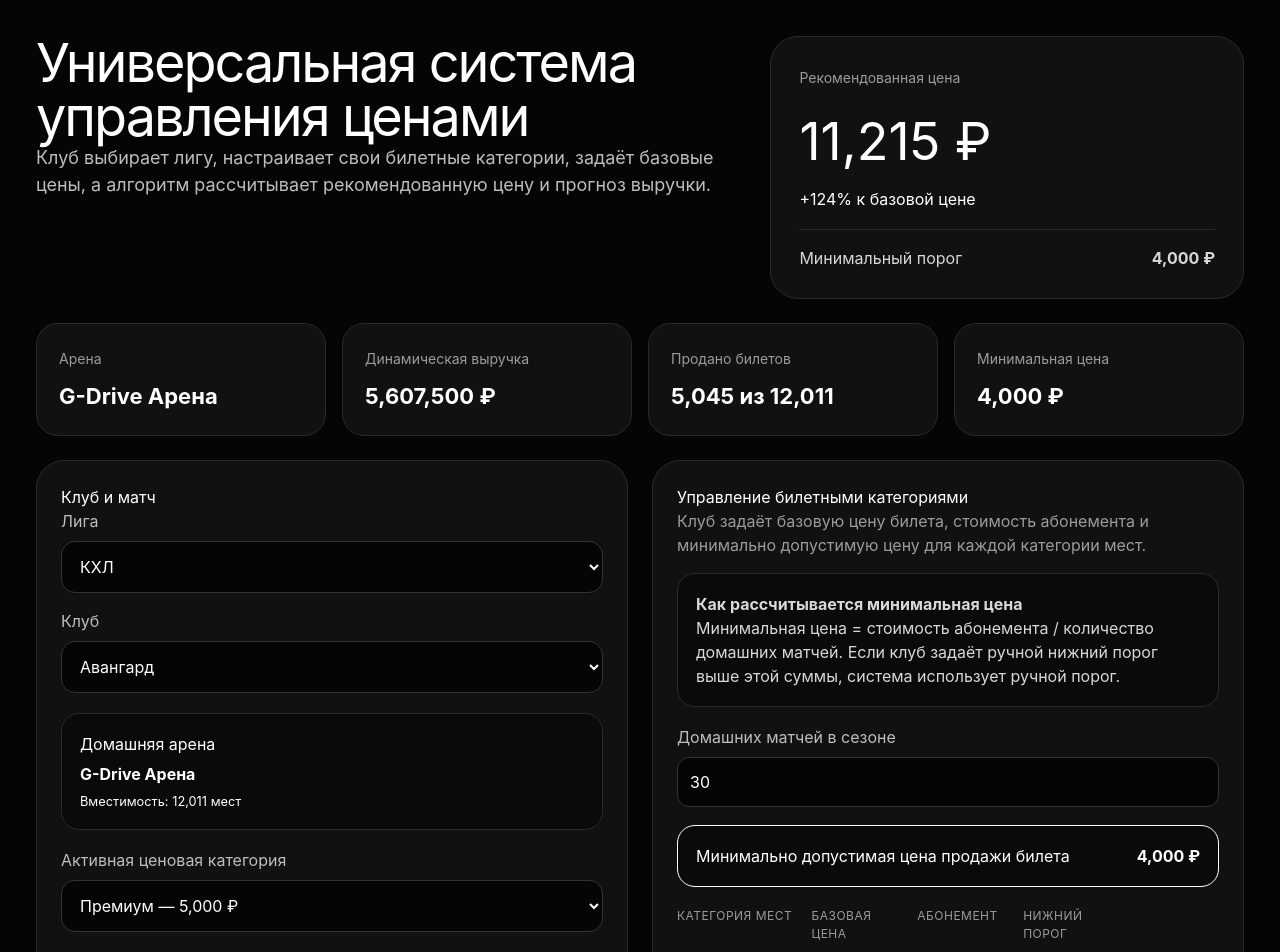
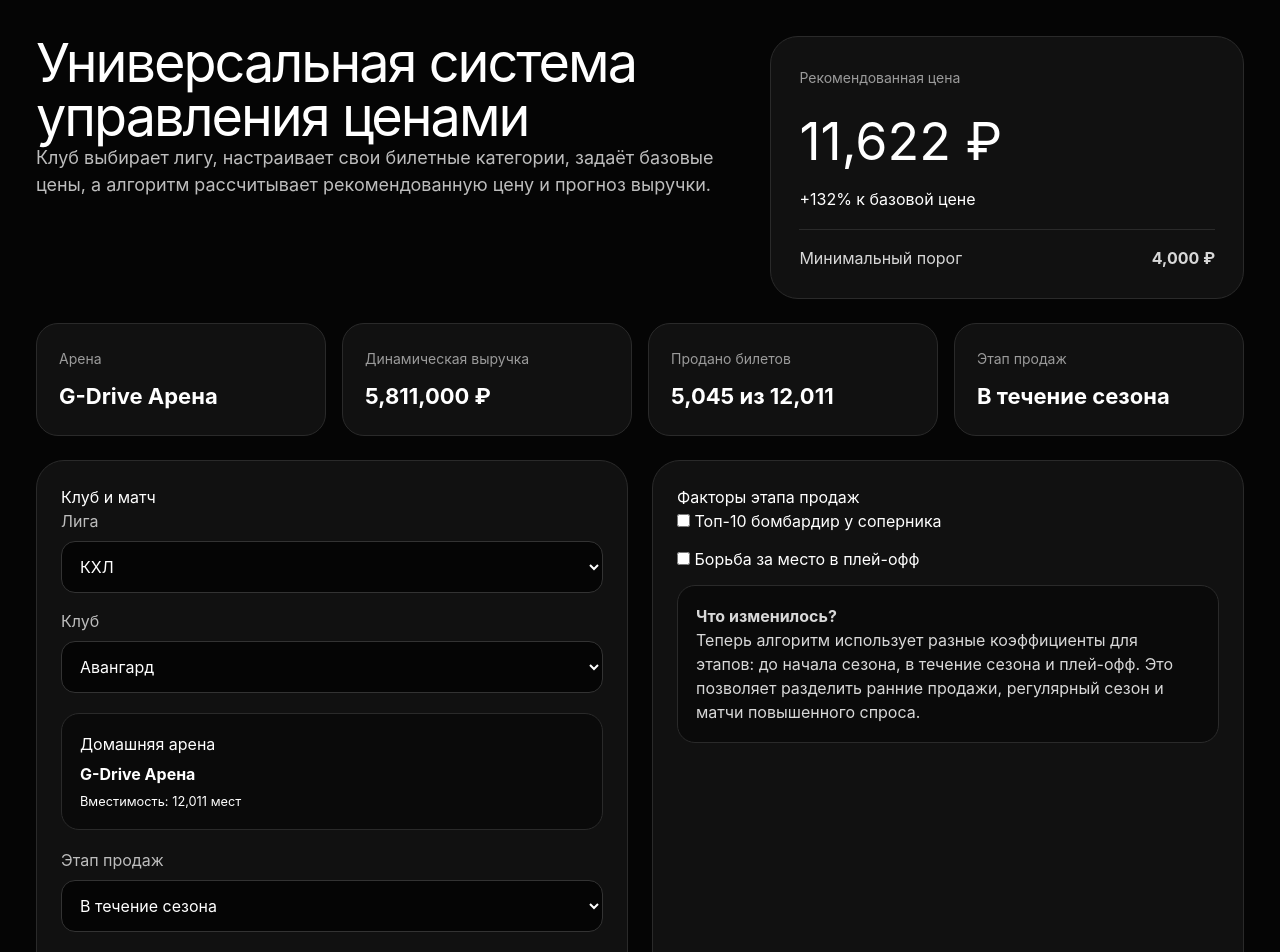
Before and after one commit to zhxvzh9vs2-arch/pricing-demo, a Next.js app: page / in a window 1280 px wide. Shown: the top 952 px of the page. Built offline with nearby package versions, Linux system fonts and the light colour scheme.

Commit message:
Update page.tsx

```diff
--- a/app/page.tsx
+++ b/app/page.tsx
@@ -95,6 +95,13 @@ export default function Home() {
     клубыПоЛигам[лига].find((item) => item.name === клуб) ||
     клубыПоЛигам[лига][0];
 
+  const [этапПродаж, setЭтапПродаж] = useState("В течение сезона");
+  const [раундПлейофф, setРаундПлейофф] = useState("Первый раунд");
+  const [счетВСерии, setСчетВСерии] = useState("Равный счёт");
+  const [решающаяИгра, setРешающаяИгра] = useState(false);
+  const [топ10БомбардирСоперника, setТоп10БомбардирСоперника] = useState(false);
+  const [борьбаЗаПлейофф, setБорьбаЗаПлейофф] = useState(false);
+
   const [матчейВДомашнемСезоне, setМатчейВДомашнемСезоне] = useState(30);
 
   const [категорииЦен, setКатегорииЦен] = useState<КатегорияЦены[]>([
@@ -161,37 +168,105 @@ export default function Home() {
       коэффициенты.push({ name, coef });
     };
 
+    добавить("Этап продаж", этапПродаж === "Плей-офф" ? 1.15 : этапПродаж === "До начала сезона" ? 0.98 : 1);
+
     if (категорияМатча === 1) добавить("Категория матча: топ", 1.75);
     if (категорияМатча === 2) добавить("Категория матча: средняя", 1.35);
     if (категорияМатча === 3) добавить("Категория матча: базовая", 1);
 
-    добавить("День недели", выходнойДень ? 1.1 : 0.95);
-    добавить("Время матча", удобноеВремя ? 1.05 : 0.95);
+    if (этапПродаж === "До начала сезона") {
+      добавить("День недели", выходнойДень ? 1.1 : 0.9);
+      добавить("Время матча", удобноеВремя ? 1 : 0.9);
 
       if (лига === "КХЛ" && естьЗвезда) {
-      добавить("Звезда в составе соперника", 1.1);
+        добавить("Звезда лиги у соперника", 1.1);
       }
 
-    if (дерби) добавить("Дерби / принципиальный матч", 1.15);
+      if (продано >= 30 || днейДоМатча <= 21) {
+        добавить("Ранний спрос: 3 недели / более 30%", 1.1);
+      } else {
+        добавить("Ранний спрос ниже 30%", 0.9);
+      }
 
-    if (местоКоманды <= 3) добавить("Высокое место клуба", 1.12);
-    else if (местоКоманды <= 8) добавить("Среднее место клуба", 1.04);
-    else добавить("Низкое место клуба", 0.95);
+      if (продано >= 40 || днейДоМатча <= 14) {
+        добавить("Ранний спрос: 2 недели / более 40%", 1.1);
+      } else {
+        добавить("Спрос за 2 недели ниже 40%", 0.9);
+      }
+    }
 
-    if (местоСоперника <= 3) добавить("Сильный соперник", 1.12);
-    else if (местоСоперника <= 8) добавить("Средний соперник", 1.04);
-    else добавить("Слабый соперник", 0.96);
+    if (этапПродаж === "В течение сезона") {
+      добавить("День недели", выходнойДень ? 1.1 : 1);
+      добавить("Время матча", удобноеВремя ? 1 : 0.95);
 
-    if (победнаяСерия >= 3) добавить("Победная серия", 1.1);
-    if (победнаяСерия === 0) добавить("Нет победной серии", 0.97);
+      if (местоКоманды <= 4) добавить("Положение клуба: топ-4", 1.15);
+      else if (местоКоманды <= 8) добавить("Положение клуба: 4–8 место", 1.1);
+      else if (местоКоманды <= 10) добавить("Положение клуба: 9–10 место", 1.05);
+      else добавить("Положение клуба: 11–12 место", 1);
 
-    if (продано > 30) добавить("Продано более 30%", 1.08);
-    if (продано > 50) добавить("Продано более 50%", 1.12);
-    if (продано > 70) добавить("Продано более 70%", 1.18);
-    if (продано > 85) добавить("Дефицит билетов", 1.22);
+      if (местоСоперника <= 4) добавить("Положение соперника: топ-4", 1.15);
+      else if (местоСоперника <= 8) добавить("Положение соперника: 4–8 место", 1.1);
+      else if (местоСоперника <= 10) добавить("Положение соперника: 9–10 место", 1.05);
+      else добавить("Положение соперника: 11–12 место", 1);
 
-    if (днейДоМатча < 7) добавить("Менее 7 дней до матча", 1.08);
-    if (днейДоМатча < 2) добавить("Менее 2 дней до матча", 1.15);
+      if (топ10БомбардирСоперника) {
+        добавить("Топ-10 бомбардир у соперника", 1.05);
+      }
+
+      if (борьбаЗаПлейофф) {
+        добавить("Борьба за место в плей-офф", 1.1);
+      }
+
+      if (победнаяСерия >= 3) добавить("Серия: 3+ победы подряд", 1.15);
+      else if (победнаяСерия === 2) добавить("Серия: 2 победы подряд", 1.1);
+      else if (победнаяСерия === 1) добавить("Серия: 1 победа", 1.05);
+      else if (победнаяСерия === 0) добавить("Серия: без побед", 1);
+      else добавить("Поражение", 0.9);
+
+      if (дерби) добавить("Дерби / принципиальный матч", 1.1);
+
+      if (днейДоМатча <= 7) {
+        добавить("Продажи за 7 дней до матча", продано >= 50 ? 1.1 : 0.95);
+      }
+
+      if (днейДоМатча <= 3) {
+        добавить("Продажи за 3 дня до матча", продано >= 65 ? 1.1 : 0.95);
+      }
+
+      if (днейДоМатча <= 0) {
+        добавить("Продажи в день матча", продано >= 80 ? 1.1 : 1);
+      }
+    }
+
+    if (этапПродаж === "Плей-офф") {
+      добавить("День недели в плей-офф", выходнойДень ? 1.1 : 1);
+
+      if (местоСоперника <= 2) добавить("Соперник: 1–2 место в конференции", 1.2);
+      else if (местоСоперника <= 4) добавить("Соперник: 3–4 место в конференции", 1.1);
+      else добавить("Соперник: 5–8 место в конференции", 1);
+
+      if (раундПлейофф === "Первый раунд") добавить("Раунд плей-офф: первый раунд", 1);
+      if (раундПлейофф === "Второй раунд") добавить("Раунд плей-офф: второй раунд", 1.1);
+      if (раундПлейофф === "Финал конференции") добавить("Раунд плей-офф: финал конференции", 1.2);
+      if (раундПлейофф === "Финал Кубка Гагарина") добавить("Раунд плей-офф: финал Кубка Гагарина", 1.5);
+
+      if (счетВСерии === "Ведём 1–2 матча") добавить("Счёт в серии: преимущество", 1.1);
+      if (счетВСерии === "Ведём 3 матча") добавить("Счёт в серии: близко к победе", 1.2);
+      if (счетВСерии === "Равный счёт") добавить("Счёт в серии: равный", 1);
+      if (счетВСерии === "Проигрываем 1 матч") добавить("Счёт в серии: проигрываем 1 матч", 1.1);
+      if (счетВСерии === "Проигрываем 2 матча") добавить("Счёт в серии: проигрываем 2 матча", 0.8);
+      if (счетВСерии === "Проигрываем 3 матча") добавить("Счёт в серии: проигрываем 3 матча", 0.6);
+
+      if (решающаяИгра) добавить("Решающая игра серии", 1.1);
+
+      if (днейДоМатча <= 1) {
+        добавить("Продажи за 1 день до матча", продано >= 50 ? 1.1 : 0.9);
+      }
+
+      if (днейДоМатча <= 0) {
+        добавить("Продажи в день матча", продано >= 80 ? 1.3 : 1);
+      }
+    }
 
     const рассчитаннаяЦена = Math.round(цена);
 
@@ -232,6 +307,10 @@ export default function Home() {
       причина =
         "Расчётная цена ниже экономики абонемента или ручного лимита клуба";
       действие = "Использовать минимально допустимую цену";
+    } else if (этапПродаж === "Плей-офф") {
+      рекомендация = "Использовать плей-офф коэффициенты";
+      причина = "Матчи плей-офф имеют повышенный спрос и дефицитность билетов";
+      действие = "Повышать цену осторожно, особенно при высоком спросе";
     } else if (продано > 75 && днейДоМатча < 7) {
       рекомендация = "Повысить цену на 12–18%";
       причина = "Высокий спрос, близкая дата матча и риск sold out";
@@ -274,6 +353,12 @@ export default function Home() {
   }, [
     активнаяКатегория,
     минимальнаяЦенаАктивнойКатегории,
+    этапПродаж,
+    раундПлейофф,
+    счетВСерии,
+    решающаяИгра,
+    топ10БомбардирСоперника,
+    борьбаЗаПлейофф,
     лига,
     категорияМатча,
     продано,
@@ -422,10 +507,7 @@ export default function Home() {
           value={`${проданоБилетовВсего.toLocaleString()} из ${выбранныйКлуб.capacity.toLocaleString()}`}
         />
 
-        <Kpi
-          title="Минимальная цена"
-          value={`${минимальнаяЦенаАктивнойКатегории.toLocaleString()} ₽`}
-        />
+        <Kpi title="Этап продаж" value={этапПродаж} />
       </section>
 
       <section style={styles.grid}>
@@ -472,6 +554,18 @@ export default function Home() {
             </small>
           </div>
 
+          <Label text="Этап продаж" />
+
+          <select
+            style={styles.select}
+            value={этапПродаж}
+            onChange={(e) => setЭтапПродаж(e.target.value)}
+          >
+            <option value="До начала сезона">До начала сезона</option>
+            <option value="В течение сезона">В течение сезона</option>
+            <option value="Плей-офф">Плей-офф</option>
+          </select>
+
           <Label text="Активная ценовая категория" />
 
           <select
@@ -493,9 +587,9 @@ export default function Home() {
             value={категорияМатча}
             onChange={(e) => setКатегорияМатча(Number(e.target.value))}
           >
-            <option value={1}>Топ-матч / высокий спрос</option>
-            <option value={2}>Средний спрос</option>
-            <option value={3}>Базовый матч / низкий спрос</option>
+            <option value={1}>1 категория / высокий спрос</option>
+            <option value={2}>2 категория / средний спрос</option>
+            <option value={3}>3 категория / базовый спрос</option>
           </select>
 
           <Slider
@@ -537,6 +631,88 @@ export default function Home() {
           />
         </div>
 
+        <div style={styles.panel}>
+          <h3>Факторы этапа продаж</h3>
+
+          {этапПродаж === "До начала сезона" && (
+            <>
+              <p style={styles.hint}>
+                До начала сезона система оценивает ранний спрос: продажи за 3
+                недели, продажи за 2 недели, категорию матча, день недели,
+                время матча и наличие звезды у соперника.
+              </p>
+            </>
+          )}
+
+          {этапПродаж === "В течение сезона" && (
+            <>
+              <Check
+                text="Топ-10 бомбардир у соперника"
+                checked={топ10БомбардирСоперника}
+                setChecked={setТоп10БомбардирСоперника}
+              />
+
+              <Check
+                text="Борьба за место в плей-офф"
+                checked={борьбаЗаПлейофф}
+                setChecked={setБорьбаЗаПлейофф}
+              />
+            </>
+          )}
+
+          {этапПродаж === "Плей-офф" && (
+            <>
+              <Label text="Раунд плей-офф" />
+
+              <select
+                style={styles.select}
+                value={раундПлейофф}
+                onChange={(e) => setРаундПлейофф(e.target.value)}
+              >
+                <option value="Первый раунд">Первый раунд</option>
+                <option value="Второй раунд">Второй раунд</option>
+                <option value="Финал конференции">Финал конференции</option>
+                <option value="Финал Кубка Гагарина">
+                  Финал Кубка Гагарина
+                </option>
+              </select>
+
+              <Label text="Счёт в серии" />
+
+              <select
+                style={styles.select}
+                value={счетВСерии}
+                onChange={(e) => setСчетВСерии(e.target.value)}
+              >
+                <option value="Равный счёт">Равный счёт</option>
+                <option value="Ведём 1–2 матча">Ведём 1–2 матча</option>
+                <option value="Ведём 3 матча">Ведём 3 матча</option>
+                <option value="Проигрываем 1 матч">Проигрываем 1 матч</option>
+                <option value="Проигрываем 2 матча">Проигрываем 2 матча</option>
+                <option value="Проигрываем 3 матча">Проигрываем 3 матча</option>
+              </select>
+
+              <Check
+                text="Решающая игра серии"
+                checked={решающаяИгра}
+                setChecked={setРешающаяИгра}
+              />
+            </>
+          )}
+
+          <div style={styles.explainBox}>
+            <b>Что изменилось?</b>
+            <p>
+              Теперь алгоритм использует разные коэффициенты для этапов: до
+              начала сезона, в течение сезона и плей-офф. Это позволяет
+              разделить ранние продажи, регулярный сезон и матчи повышенного
+              спроса.
+            </p>
+          </div>
+        </div>
+      </section>
+
+      <section style={styles.grid}>
         <div style={styles.panel}>
           <div style={styles.sectionHeader}>
             <div>
@@ -641,7 +817,9 @@ export default function Home() {
                       <span>₽</span>
                     </div>
 
-                    <small style={styles.cellHint}>Цена сезонного абонемента</small>
+                    <small style={styles.cellHint}>
+                      Цена сезонного абонемента
+                    </small>
                   </div>
 
                   <div>
@@ -661,9 +839,7 @@ export default function Home() {
                       <span>₽</span>
                     </div>
 
-                    <small style={styles.cellHint}>
-                      Ручной минимум клуба
-                    </small>
+                    <small style={styles.cellHint}>Ручной минимум клуба</small>
                   </div>
 
                   <button
@@ -688,8 +864,9 @@ export default function Home() {
           <button style={styles.addButton} onClick={добавитьКатегорию}>
             + Добавить категорию
           </button>
+        </div>
 
-          <div style={{ marginTop: 28 }}>
+        <div style={styles.panel}>
           <h3>Продажи по категориям</h3>
 
           <div style={styles.salesTable}>
@@ -709,7 +886,6 @@ export default function Home() {
                 <strong>{item.динамическаяВыручка.toLocaleString()} ₽</strong>
               </div>
             ))}
-            </div>
           </div>
         </div>
       </section>
@@ -786,7 +962,7 @@ export default function Home() {
 
       <section style={styles.grid}>
         <div style={styles.panel}>
-          <h3>Факторы спроса</h3>
+          <h3>Базовые факторы спроса</h3>
 
           <Check
             text="Выходной день"
```
Lines whose indentation alone changed are shown as unchanged.
